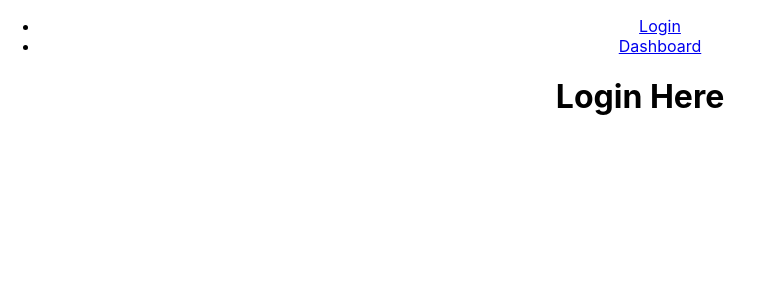
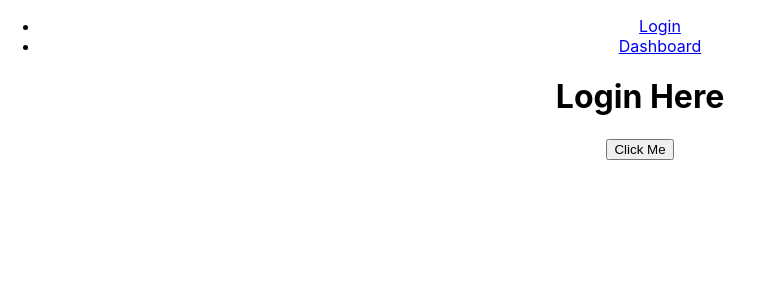
Before and after one commit to Disitha395ra/IT3133-day08, a React (Create React App) app in the folder my-app/: page / in a window 1280 px wide. Shown: the top 300 px of the page, without its empty margins (0-764 px from the left). Built offline with nearby package versions, Linux system fonts and the light colour scheme.

Commit message:
create login.js

```diff
--- a/my-app/src/components/login.js
+++ b/my-app/src/components/login.js
@@ -1,7 +1,14 @@
+import { useNavigate } from "react-router-dom"
+
 export default function login(){
+    const navigate = useNavigate();
+    const authenticate=()=>{
+        navigate('/dashboard')
+    }
     return(
         <div>
             <h1>Login Here</h1>
+            <button onClick={authenticate}>Click Me</button>
         </div>
     )
 }
```
